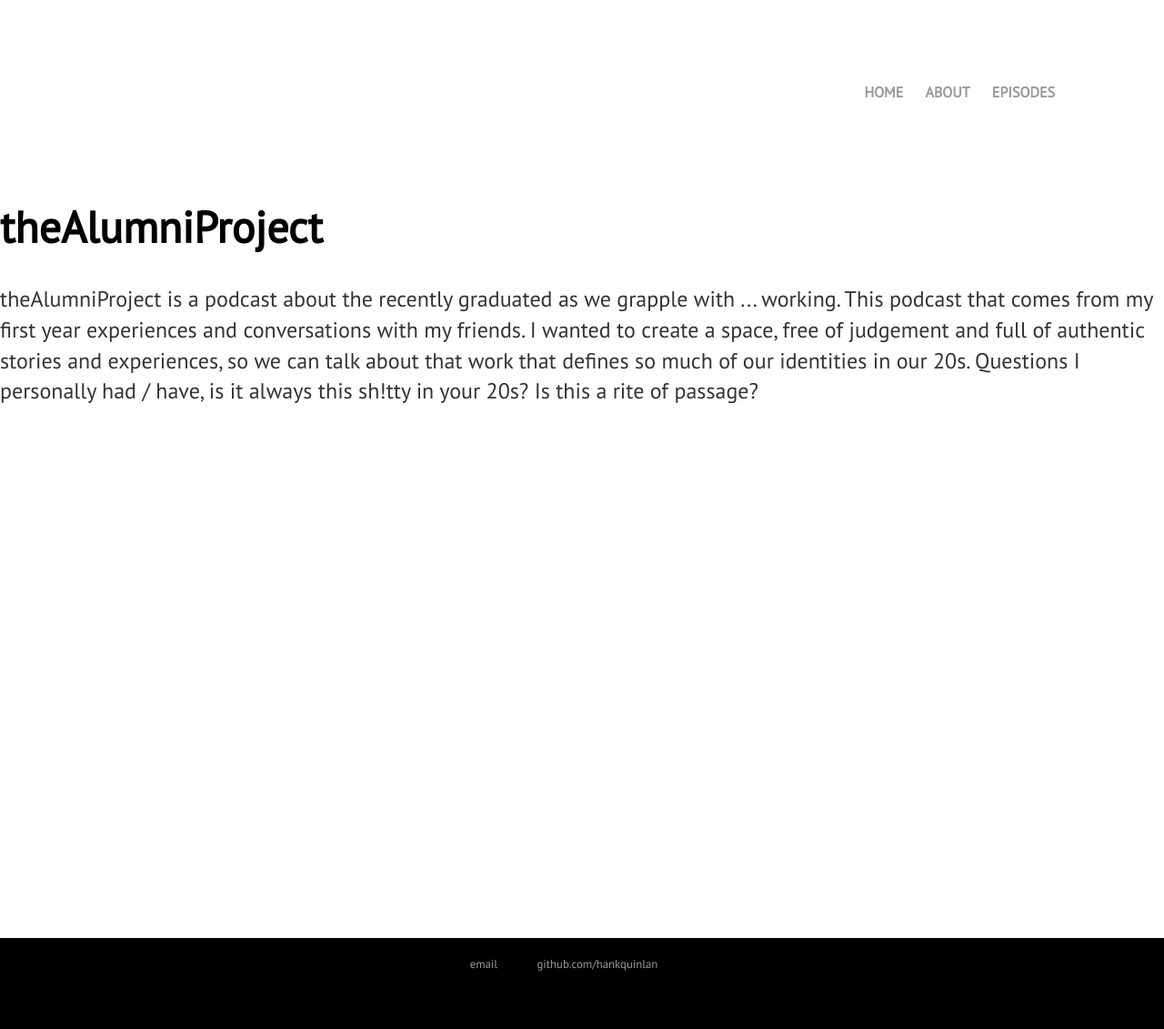
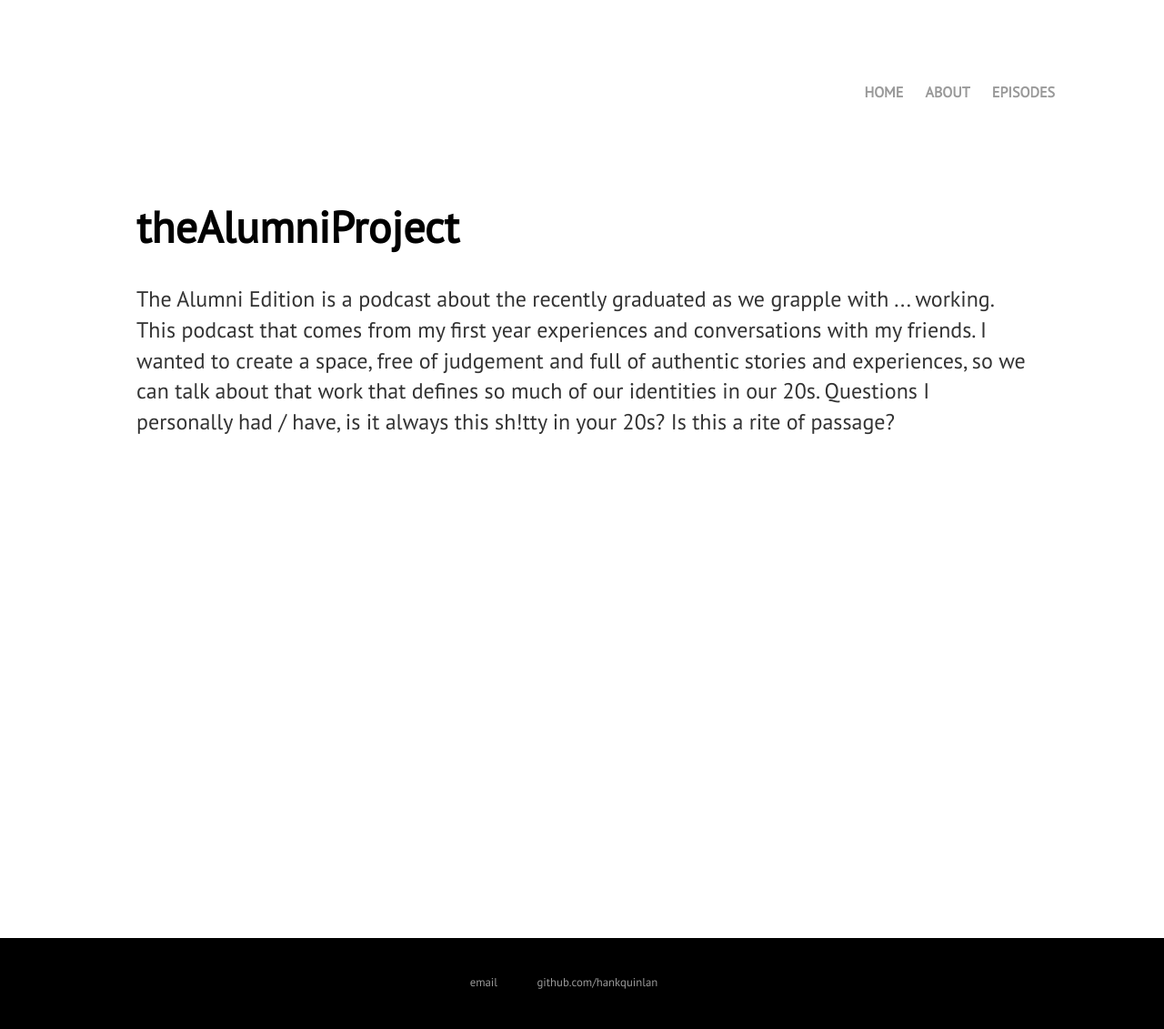
Before and after one commit to dlam58/theAlumniDiaries, a Jekyll site: the page built from about.html, in a window 1280 px wide. Shown: the whole page at 91% size. Built offline with Jekyll 4.4.1, drawn with Linux system fonts in a browser that asks for light colours.

Commit message:
multiple changes

```diff
--- a/_layouts/default.html
+++ b/_layouts/default.html
@@ -11,7 +11,7 @@
 	    		<ul>
 	        		<li><a href="/theAlumniProject">home</a></li>
 		        	<li><a href="/theAlumniProject/about">about</a></li>
-	        		<li><a href="/theALumniProject/episodes">episodes</a></li>
+	        		<li><a href="/theAlumniProject/episodes">episodes</a></li>
 	    		</ul>
 			</nav>
 			<div class="container">
--- a/about.html
+++ b/about.html
@@ -4,5 +4,5 @@ title: About
 ---
 <div class="about">
 	<h1>theAlumniProject</h1>
-	<p>theAlumniProject is a podcast about the recently graduated as we grapple with ... working. This podcast that comes from my first year experiences and conversations with my friends. I wanted to create a space, free of judgement and full of authentic stories and experiences, so we can talk about that work that defines so much of our identities in our 20s. Questions I personally had / have, is it always this sh!tty in your 20s? Is this a rite of passage? </p>
+	<p>The Alumni Edition is a podcast about the recently graduated as we grapple with ... working. This podcast that comes from my first year experiences and conversations with my friends. I wanted to create a space, free of judgement and full of authentic stories and experiences, so we can talk about that work that defines so much of our identities in our 20s. Questions I personally had / have, is it always this sh!tty in your 20s? Is this a rite of passage? </p>
 </div><!-- /.about -->
--- a/css/main.css
+++ b/css/main.css
@@ -56,7 +56,7 @@ footer {
 }
 footer ul {
     font-family: 'PT Sans', sans-serif;
-    padding: 20px 0;
+    padding: 40px 0;
     list-style: none;
     text-align: center;
 }
@@ -68,7 +68,7 @@ footer ul li {
 
 .container {
   min-height: 100%;
-  padding-left: 0px 150px;
+  padding: 0px 150px;
   /* equal to footer height */
   margin-bottom: -100px;
 }
```
